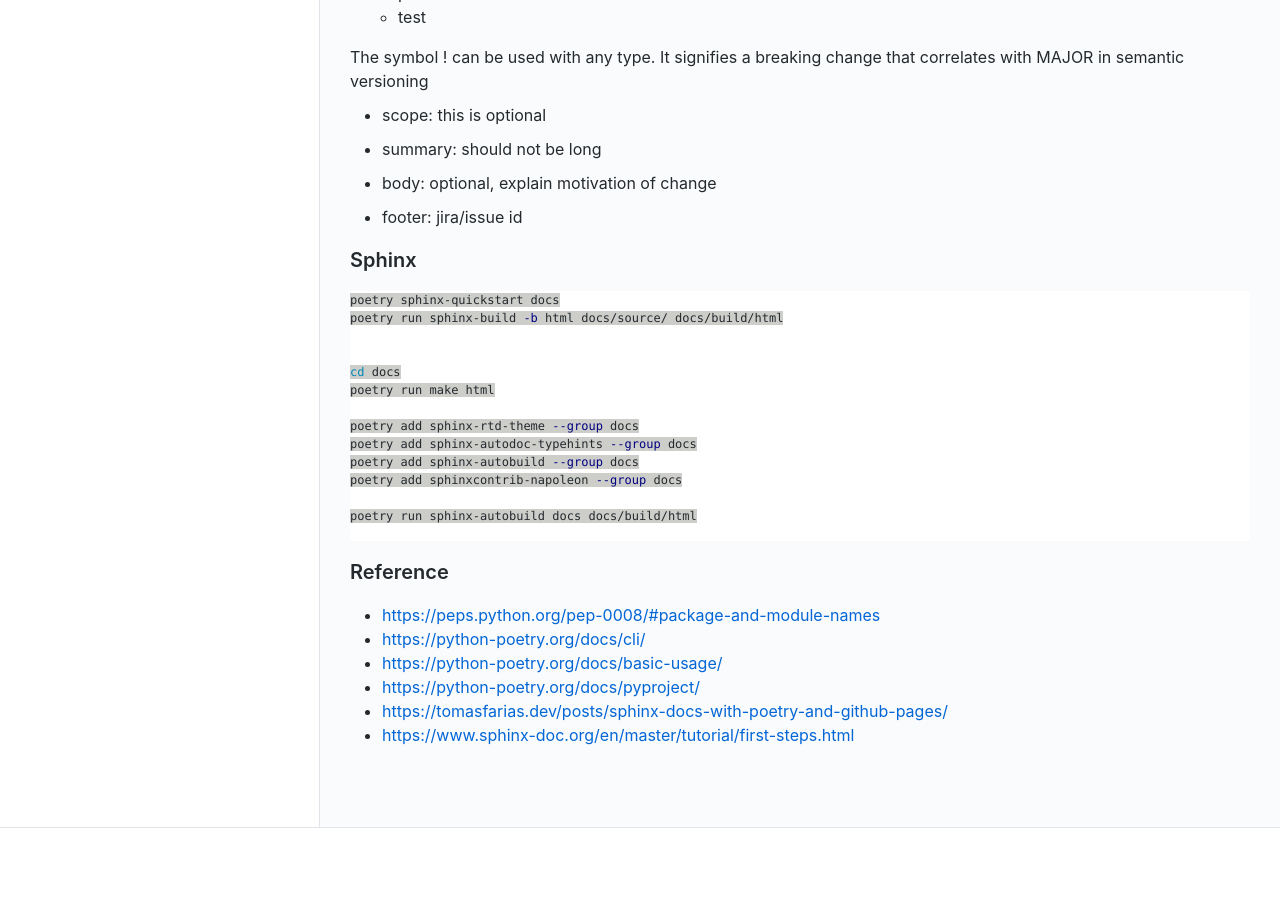
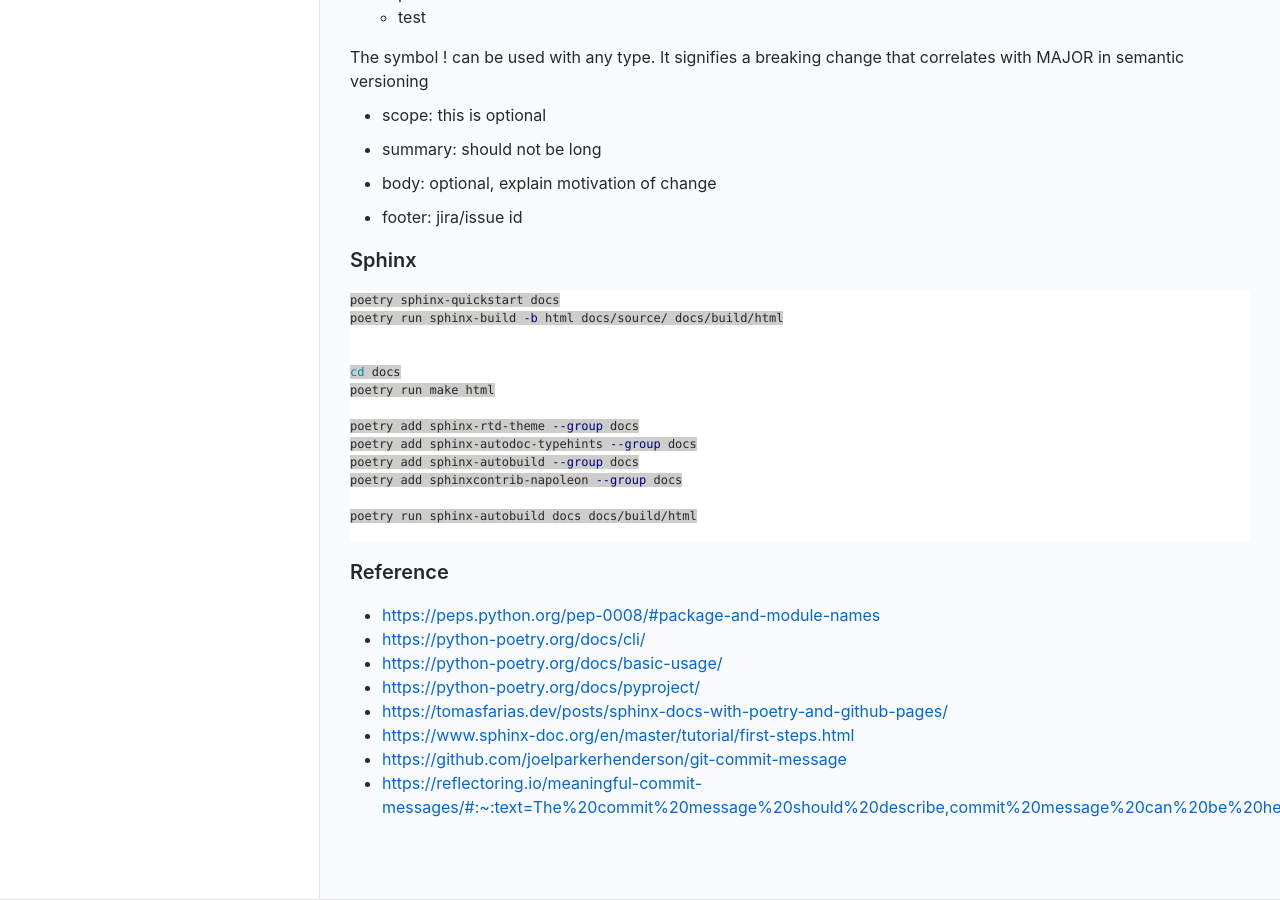
Before and after one commit to zeyutiann/zeyutiann.github.io, a Jekyll site: the page built from _posts/2022-09/2022-09-26-python-project.md, in a window 1280 px wide and 900 px high, scrolled down 6514 px. Built offline with Jekyll 4.4.1, drawn with Linux system fonts in a browser that asks for light colours; before the commit the page ends 7342 px from its top, so only the background shows below that; some of the changed lines change nothing that is shown.

Commit message:
docs 2022-09-26 add useful-links

```diff
--- a/_posts/2022-09/2022-09-26-python-project.md
+++ b/_posts/2022-09/2022-09-26-python-project.md
@@ -359,3 +359,5 @@ poetry run sphinx-autobuild docs docs/build/html
 - [https://python-poetry.org/docs/pyproject/](https://python-poetry.org/docs/pyproject/)
 - [https://tomasfarias.dev/posts/sphinx-docs-with-poetry-and-github-pages/](https://tomasfarias.dev/posts/sphinx-docs-with-poetry-and-github-pages/)
 - [https://www.sphinx-doc.org/en/master/tutorial/first-steps.html](https://www.sphinx-doc.org/en/master/tutorial/first-steps.html)
+- [https://github.com/joelparkerhenderson/git-commit-message](https://github.com/joelparkerhenderson/git-commit-message)
+- [https://reflectoring.io/meaningful-commit-messages/#:~:text=The%20commit%20message%20should%20describe,commit%20message%20can%20be%20helpful.](https://reflectoring.io/meaningful-commit-messages/#:~:text=The%20commit%20message%20should%20describe,commit%20message%20can%20be%20helpful.)
```
